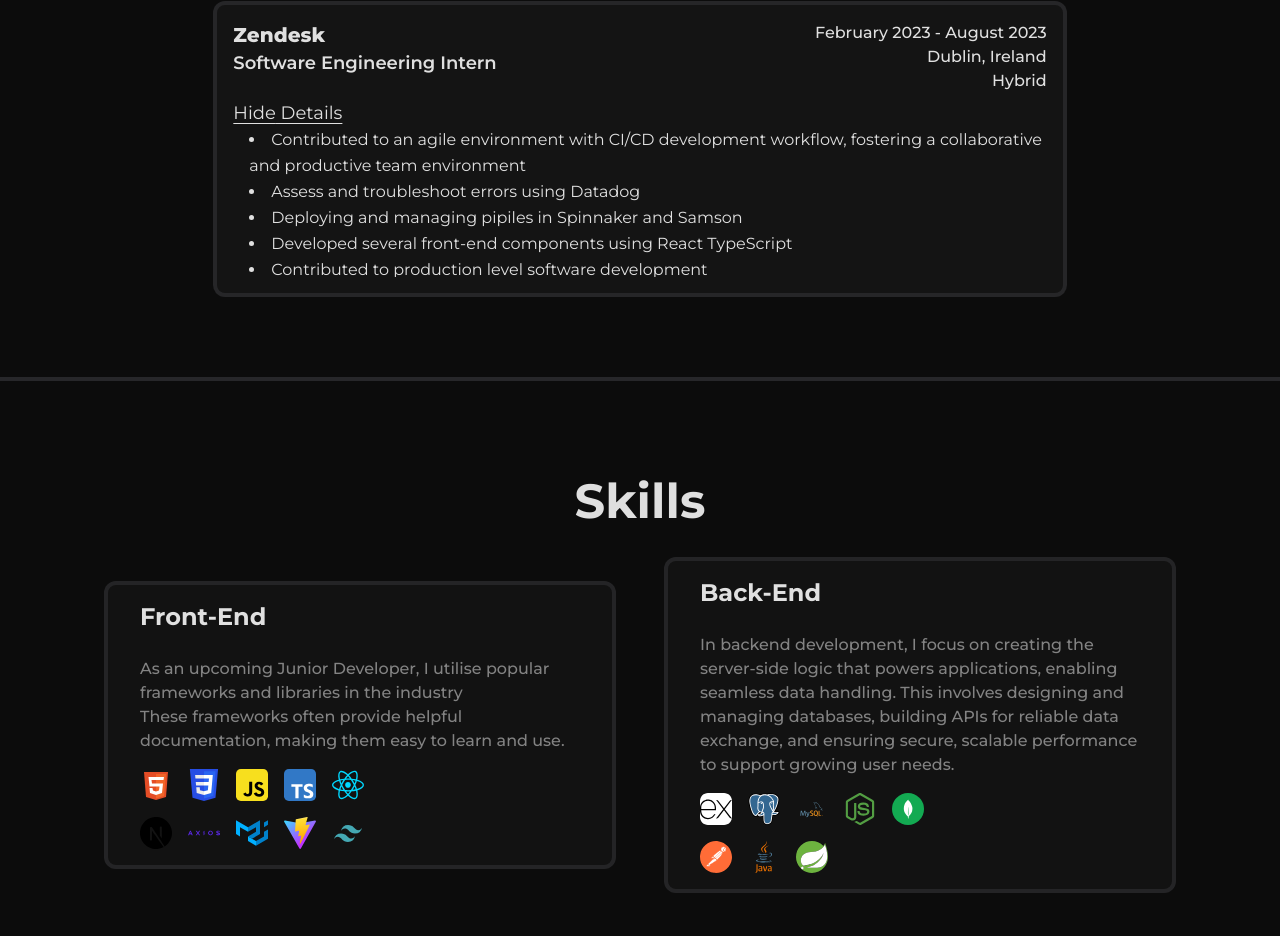
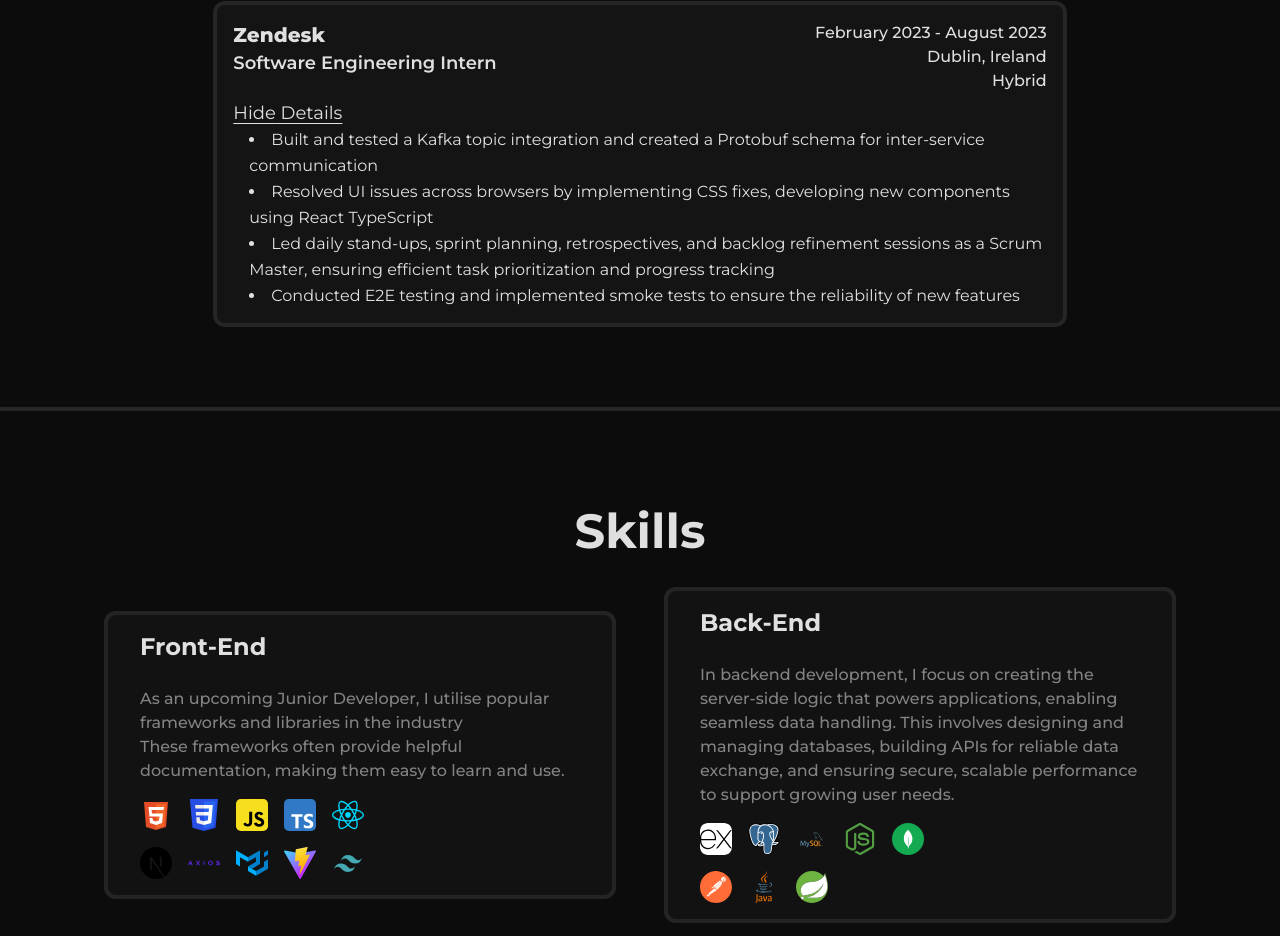
Before and after one commit to martynasjascemskas/Portfolio, a React (Vite) app: page / in a window 1280 px wide. Shown: the part 979-1915 px from the top of the page. Built offline with nearby package versions, Linux system fonts and the light colour scheme.

Commit message:
updating experience info

```diff
--- a/src/components/Experience/Experience.tsx
+++ b/src/components/Experience/Experience.tsx
@@ -46,7 +46,7 @@ function Experience() {
             <Box
               sx={{
                 display: "flex",
-                height: details ? "150px" : "0px",
+                height: details ? "180px" : "0px",
                 maxWidth: "100%",
                 overflow: "auto",
                 transition: "height 500ms ease",
--- a/src/components/Experience/experiences.tsx
+++ b/src/components/Experience/experiences.tsx
@@ -17,11 +17,12 @@ const experiences: Experience[] = [
     date: "February 2023 - August 2023",
     type: "Hybrid",
     details: [
-      "Contributed to an agile environment with CI/CD development workflow, fostering a collaborative and productive team environment",
-      "Assess and troubleshoot errors using Datadog",
-      "Deploying and managing pipiles in Spinnaker and Samson",
-      "Developed several front-end components using React TypeScript",
-      "Contributed to production level software development",
+      "Built and tested a Kafka topic integration and created a Protobuf schema for inter-service communication",
+      "Resolved UI issues across browsers by implementing CSS fixes, developing new components using React TypeScript",
+      "Led daily stand-ups, sprint planning, retrospectives, and backlog refinement sessions as a Scrum Master, ensuring efficient task prioritization and progress tracking",
+      "Conducted E2E testing and implemented smoke tests to ensure the reliability of new features across environments",
+      "Worked with tools such as GitHub, Jenkins, Spinnaker, Samson, Datadog, and Docker for coding, testing, and deployment workflows",
+      "Gained exposure to cross functional processes, including sprint demos and incident response management",
     ],
   },
 ];
```
